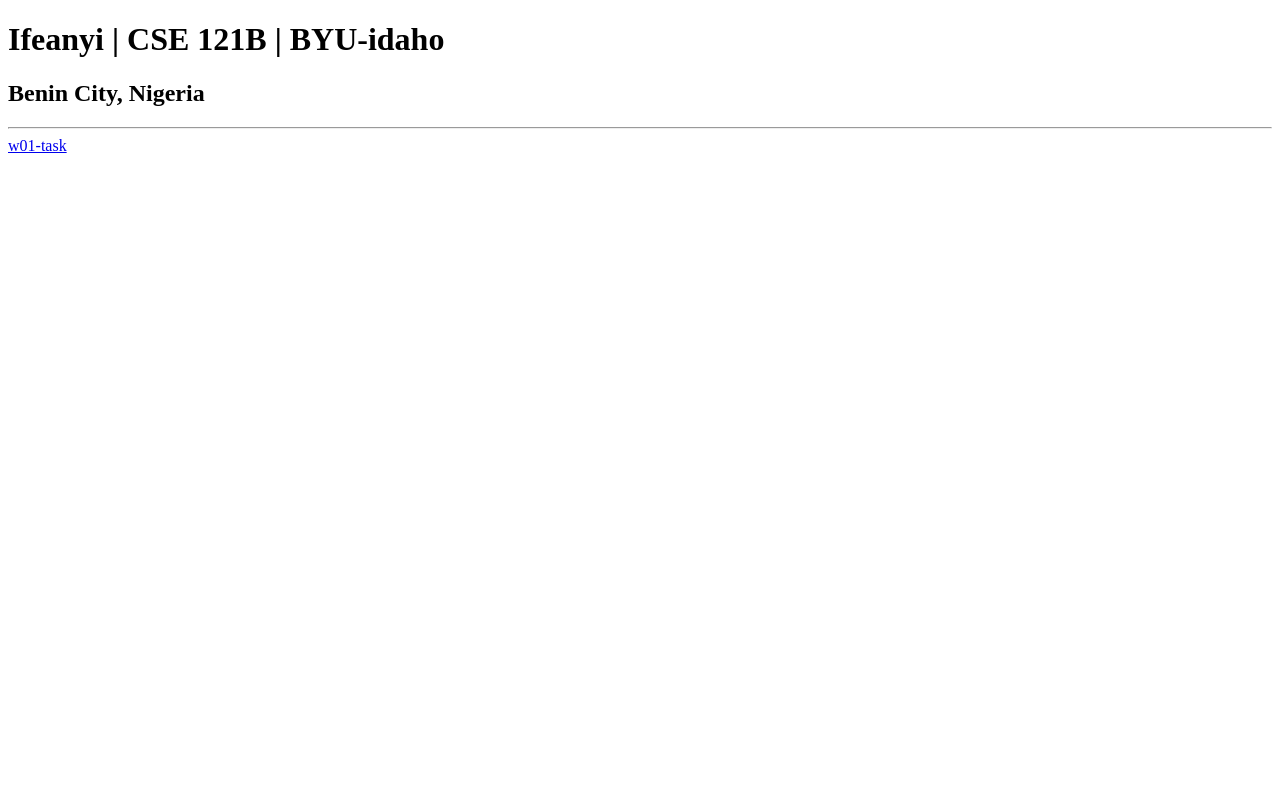
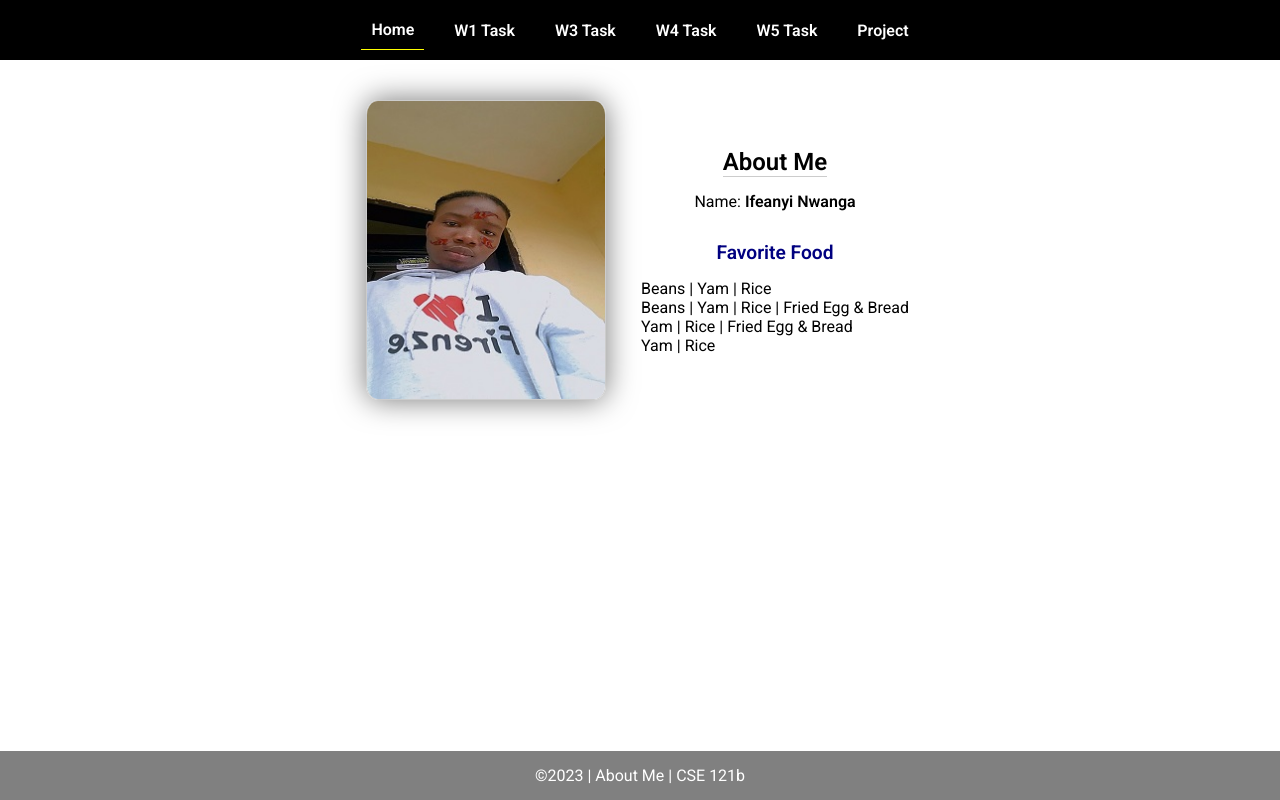
Before and after one commit to nwangs-p/cse121b, a plain HTML site: page index.html in a window 1280 px wide. Drawn offline with Linux system fonts and the light colour scheme.

Commit message:
added a code for w02-task

```diff
--- a/index.html
+++ b/index.html
@@ -1,16 +1,45 @@
 <!DOCTYPE html>
 <html lang="en">
+
 <head>
   <meta charset="UTF-8">
   <meta name="viewport" content="width=device-width, initial-scale=1.0">
-  <title>Ifeanyi Nwanga| CSE 121B | BYU-idaho</title>
+  <title>About Me | CSE 121b | W02: Programming Tasks</title>
+  <link rel="preconnect" href="https://fonts.googleapis.com">
+  <link rel="preconnect" href="https://fonts.gstatic.com" crossorigin>
+  <link href="https://fonts.googleapis.com/css2?family=Roboto:wght@400;600&display=swap"
+    rel="stylesheet">
+  <link rel="stylesheet" href="styles/main.css">
 </head>
+
 <body>
-  <h1>Ifeanyi | CSE 121B | BYU-idaho</h1>
-  <h2>Benin City, Nigeria</h2>
-  <hr>
   <nav>
-    <a href="w01-task/w01-task.html">w01-task</a>
+    <ul id="menu">
+      <li><a id="toggleMenu">&equiv;</a></li>
+      <li><a href="index.html" class="active">Home</a></li>
+      <li><a href="w01-task/w01-task.html">W1 Task</a></li>
+      <li><a href="w03-task.html">W3 Task</a></li>
+      <li><a href="w04-task.html">W4 Task</a></li>
+      <li><a href="w05-task.html">W5 Task</a></li>
+      <li><a href="project.html">Project</a></li>
+    </ul>
   </nav>
+  <main id="home">
+    <picture>
+      <img src="images/placeholder.png" alt="Placeholder Image">
+    </picture>
+    <section>
+      <h1>About Me</h1>
+      <div class="info">Name: <span id="name"></span></div>
+      <h2>Favorite Food</h2>
+      <div class="block" id="food"></div>
+    </section>
+  </main>
+  <footer>
+    &copy;<span id="year"></span> | About Me | CSE 121b
+  </footer>
+  <script src="scripts/main.js"></script>
+  <script src="scripts/w02-task.js"></script>
 </body>
+
 </html>
--- /dev/null
+++ b/scripts/main.js
@@ -0,0 +1,9 @@
+// copyright year
+document.querySelector('#year').textContent = new Date().getFullYear();
+
+// toggle menu in small view
+const toggleMenu = () => {
+    document.querySelector('#menu').classList.toggle('open');
+}
+
+document.querySelector('#toggleMenu').addEventListener('click', toggleMenu);
--- /dev/null
+++ b/scripts/w02-task.js
@@ -0,0 +1,54 @@
+/* W02-Task - Profile Home Page */
+
+/* Step 1 - Setup type tasks - no code required */
+
+/* Step 2 - Variables */
+
+const fullName = "Ifeanyi Nwanga";
+
+const currentYear = new Date().getFullYear();
+
+//the file path and file name of the image.
+const profilePicture = "images/place-hold.jpg";
+
+/* Step 3 - Element Variables */
+
+const nameElement = document.getElementById("name");
+const foodElement = document.getElementById("food");
+const yearElement = document.querySelector("#year");
+
+/* Step 4 - Adding Content */
+
+//Assign the nameElement's innerHTML property the fullName variable value.
+nameElement.innerHTML = `<strong>${fullName}</strong>`;
+yearElement.textContent = currentYear;
+
+//the profile image element.
+const imageElement = document.querySelector("img");
+//the src property of the image element.
+imageElement.setAttribute("src", profilePicture);
+//alt property of the image element.
+imageElement.setAttribute("alt", `Profile image of ${fullName}`);
+
+/* Step 5 - Array */
+
+//Favorite foods Array.
+const favoriteFoods = ["Beans", "Yam", "Rice"];
+
+//Favorite food display.
+foodElement.innerHTML = favoriteFoods.join(' | ')  + foodElement.innerHTML;
+
+//Add another favorite food to th array.
+const newFavoriteFood = "Fried Egg & Bread";
+
+//Value to append the new fav food.
+favoriteFoods.push(newFavoriteFood);
+foodElement.innerHTML += "<br>" + favoriteFoods.join(' | ');
+
+//Remove the first element in the favorite food array.
+favoriteFoods.shift();
+foodElement.innerHTML += "<br>" + favoriteFoods.join(' | ');
+
+//Remove the last element in the favorite food array.
+favoriteFoods.pop();
+foodElement.innerHTML += "<br>" + favoriteFoods.join(' | ');
--- /dev/null
+++ b/styles/main.css
@@ -0,0 +1,157 @@
+/* Universal Selector */
+* {
+    margin: 0;
+    padding: 0;
+    box-sizing: border-box;
+}
+
+/* HTML Selectors */
+body {
+    font-family: 'Roboto', Helvetica, sans-serif;
+}
+
+nav {
+    background-color: black;
+    width: 100%;
+    position: fixed;
+    top: 0;
+}
+
+nav ul {
+    display: flex;
+    flex-direction: column;
+    align-items: center;
+    max-width: fit-content;
+    margin: 0 auto;
+}
+
+nav ul li {
+    flex: 1 1 auto;
+}
+
+nav ul li:first-child {
+    display: block;
+    font-size: 2rem;
+}
+
+nav ul li:first-child a {
+    padding: 1px 10px;
+}
+
+nav ul li {
+    display: none;
+    list-style: none;
+    margin: 10px;
+}
+
+nav ul li a {
+    display: block;
+    padding: 10px;
+    text-decoration: none;
+    font-weight: 600;
+    color: white;
+    text-align: center;
+}
+
+nav ul li a:hover {
+    background-color: #efefef;
+    color: black;
+}
+
+h1, h2 {
+    text-align: center;
+    margin-bottom: 15px;
+
+}
+
+h1 {
+border-bottom: 1px solid #ccc;
+}
+
+h2 {
+    font-size: 1.2rem;
+    color: navy;
+    text-align: center;
+    margin-top: 30px;
+}
+
+main {
+    margin-top: 125px;
+    display: grid;
+    grid-template-columns: 1fr;
+    grid-gap: 20px;
+    align-items: center;
+    justify-content: center;
+}
+
+picture {
+    margin: 0 auto;
+}
+
+picture img {
+    width: 240px;
+    height: auto;
+    border-radius: 5%;
+    border: 1px solid #ccc;
+    box-shadow: 0 0 30px #777;
+}
+
+section {
+    display: flex;
+    flex-direction: column;
+    align-items: center;
+    margin: 10px
+}
+
+label {
+    margin: 15px 0;
+}
+
+footer {
+    background-color: gray;
+    color: white;
+    padding: 15px;
+    text-align: center;
+    width: 100%;
+    position: fixed;
+    bottom: 0;
+}
+
+/* Class Selectors */
+.active {
+    border-bottom: 1px solid yellow;
+}
+
+.open li {
+    display: block;
+}
+
+.block {
+    display: block;
+}
+
+/* ID Selectors */
+
+/* Media Queries */
+@media only screen and (min-width: 32.5em) {
+    nav ul {
+        flex-direction: row;
+    }
+
+    nav ul li:first-child {
+        display: none;
+    }
+
+    nav ul li {
+        display: block;
+    }
+
+    main {
+        margin: 100px auto 20px;
+        grid-template-columns: 250px 1fr;
+        max-width: -moz-fit-content;
+        max-width: fit-content;
+
+    }
+
+}
```
Also changed, not shown: index-old.html (added, +16 -0 lines), images/place-hold.jpg (added), images/placeholder.png (added).
